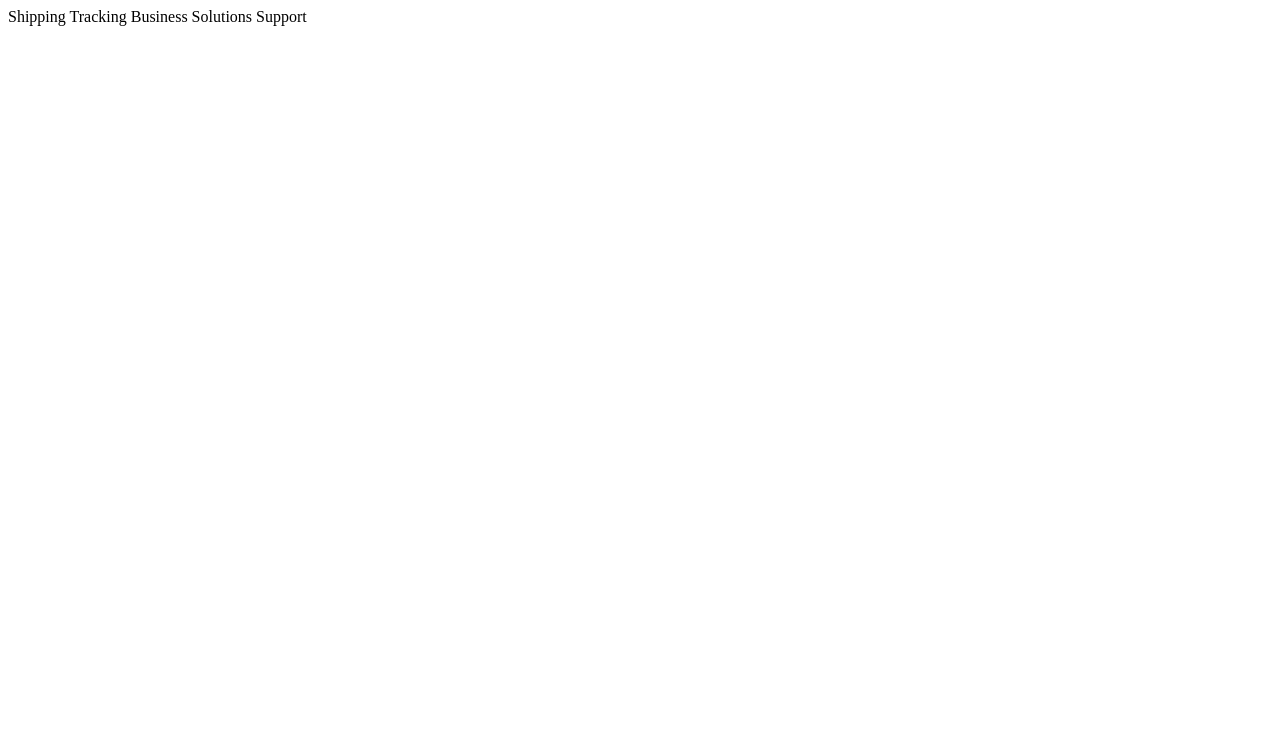
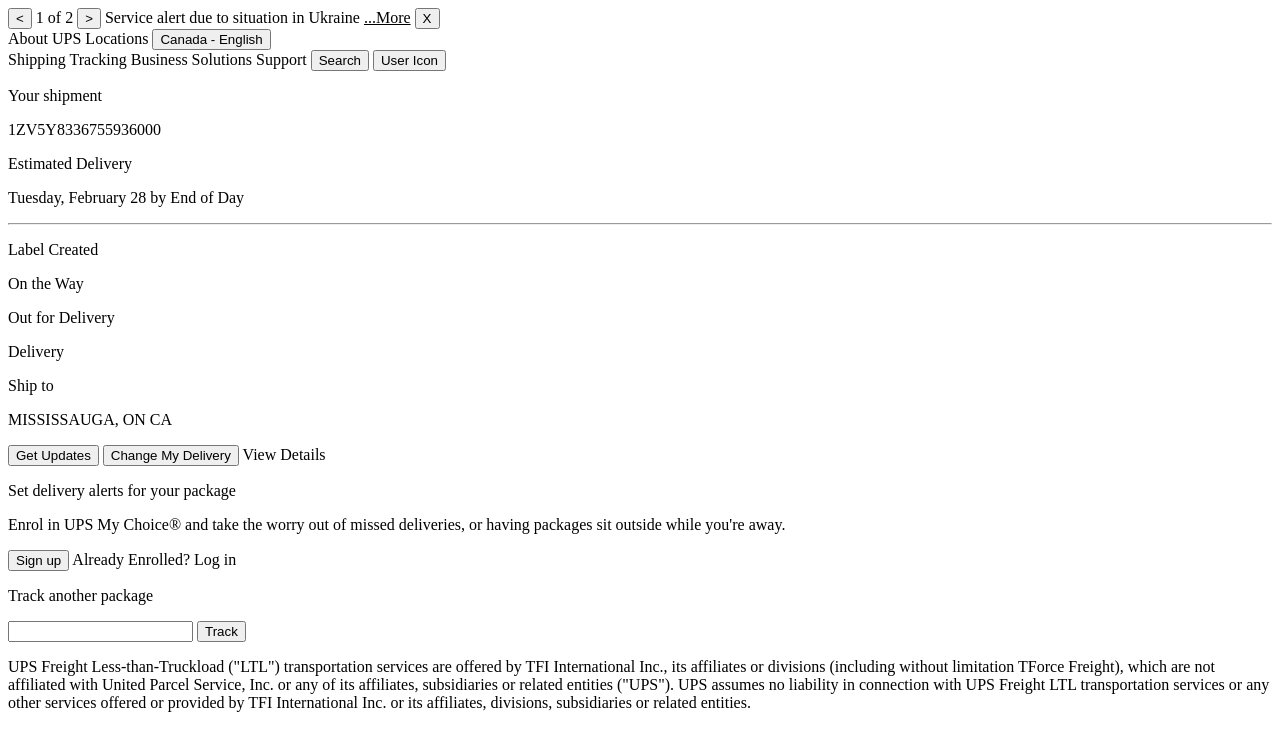
Before and after one commit to syed-razi/practice, a plain HTML site: page index.html in a window 1280 px wide. Drawn offline with Linux system fonts and the light colour scheme.

Commit message:
Add content

```diff
--- a/index.html
+++ b/index.html
@@ -6,14 +6,80 @@
     <link href="style.css" rel="stylesheet" />
   </head>
   <body>
+    <header>
+      <div>
+        <button>&lt;</button>
+        <span>1 of 2</span>
+        <button>&gt;</button>
+        <span>Service alert due to situation in Ukraine</span>
+        <a><u>...More</u></a>
+        <button>X</button>
+      </div>
+      <nav>
+        <a>About UPS</a>
+        <a>Locations</a>
+        <button>Canada - English</button>
+      </nav>
       <nav>
         <a>Shipping</a>
         <a>Tracking</a>
         <a>Business Solutions</a>
         <a>Support</a>
+        <button>Search</button>
+        <button>User Icon</button>
       </nav>
-    <main></main>
-    <aside></aside>
-    <footer></footer>
+    </header>
+    <main>
+      <div>
+        <p>Your shipment</p>
+        <p>1ZV5Y8336755936000</p>
+        <p>Estimated Delivery</p>
+        <p>Tuesday, February 28 by End of Day</p>
+        <hr />
+        <div>
+          <p>Label Created</p>
+          <p>On the Way</p>
+          <p>Out for Delivery</p>
+          <p>Delivery</p>
+        </div>
+        <div>
+          <p>Ship to</p>
+          <p>MISSISSAUGA, ON CA</p>
+        </div>
+        <button>Get Updates</button>
+        <button>Change My Delivery</button>
+        <a>View Details</a>
+      </div>
+      <aside>
+        <div>
+          <p>Set delivery alerts for your package</p>
+          <p>
+            Enrol in UPS My Choice® and take the worry out of missed deliveries,
+            or having packages sit outside while you're away.
+          </p>
+          <button>Sign up</button>
+          <span>Already Enrolled?</span>
+          <a>Log in</a>
+        </div>
+        <div>
+          <p>Track another package</p>
+          <input type="text" />
+          <button>Track</button>
+        </div>
+      </aside>
+    </main>
+
+    <footer>
+      <p>
+        UPS Freight Less-than-Truckload ("LTL") transportation services are
+        offered by TFI International Inc., its affiliates or divisions
+        (including without limitation TForce Freight), which are not affiliated
+        with United Parcel Service, Inc. or any of its affiliates, subsidiaries
+        or related entities ("UPS"). UPS assumes no liability in connection with
+        UPS Freight LTL transportation services or any other services offered or
+        provided by TFI International Inc. or its affiliates, divisions,
+        subsidiaries or related entities.
+      </p>
+    </footer>
   </body>
 </html>
```
Lines whose indentation alone changed are shown as unchanged.
